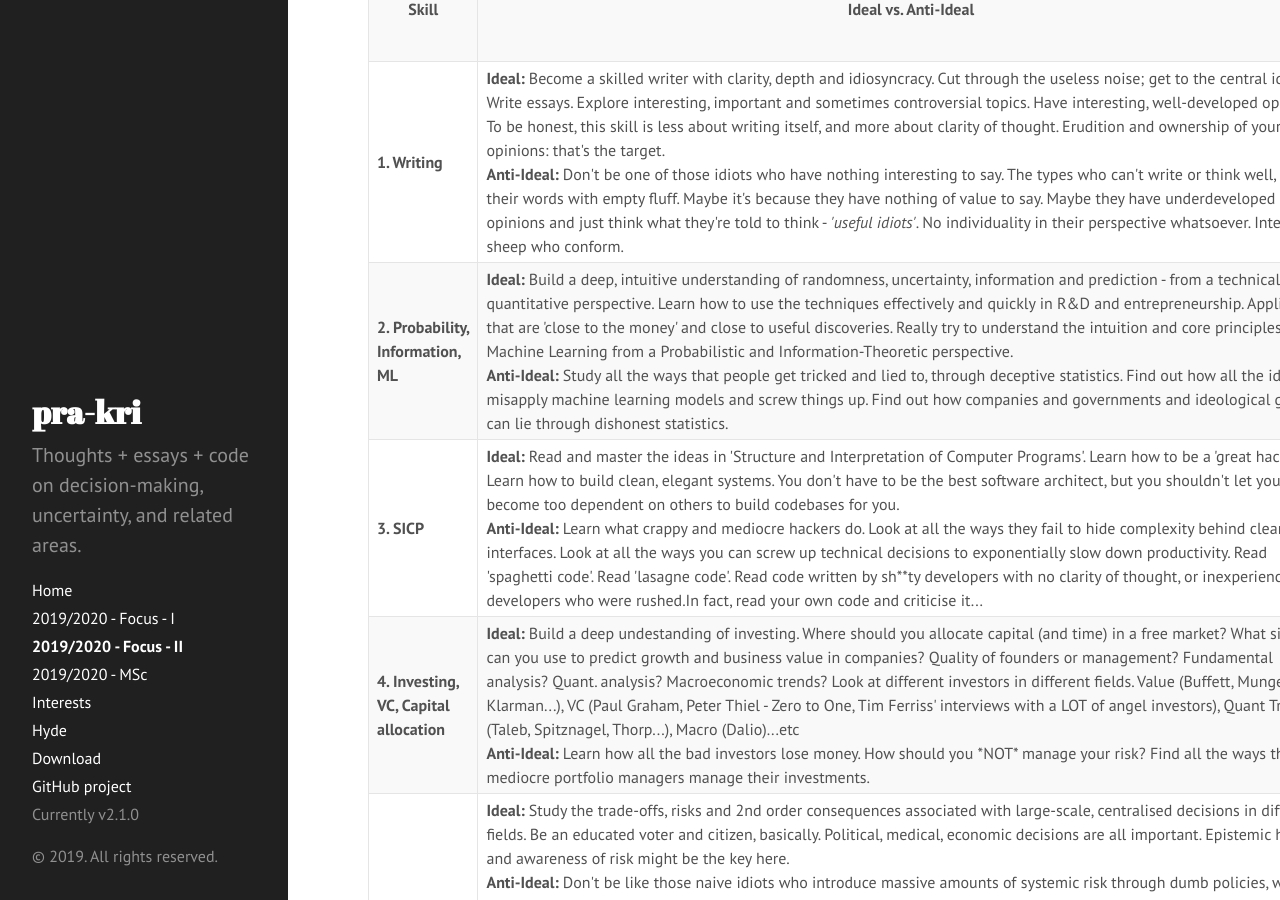
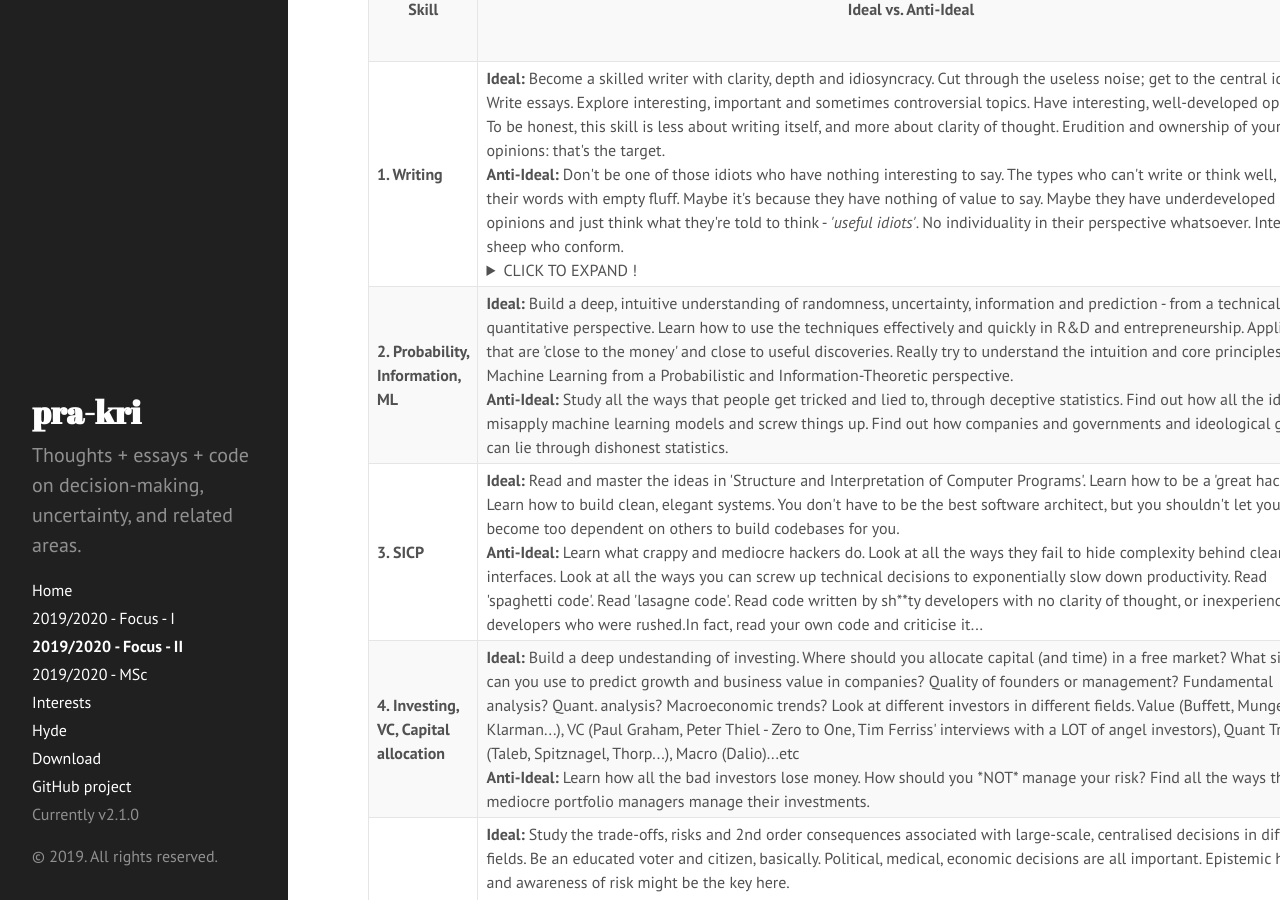
Before and after one commit to pra-kri/pra-kri.github.io, a Jekyll site: the page built from 2019to2020_focus_part2.md, in a window 1280 px wide and 900 px high, scrolled down 396 px. Built offline with Jekyll 4.4.1, drawn with Linux system fonts in a browser that asks for light colours; Markdown is read by kramdown in place of the engine named in the settings.

Commit message:
Update 2019to2020_focus_part2.md

````diff
--- a/2019to2020_focus_part2.md
+++ b/2019to2020_focus_part2.md
@@ -10,16 +10,27 @@ Via Negativa: learn what *NOT* to do. Have an image of who you *don't* want to e
 It's OK if you do not reach the heights of the ideals. But its not really acceptable to make the dumb choices and mistakes that your anti-ideals make. Maybe this is one area of life where disdain and arrogance can really be used productively.
 
 <details><summary>CLICK TO EXPAND !</summary>
-<p>
 
-#### Testing out collapsible boxes in markdown...Hopefully works in Jekyll.
+<table style="width:100%">
+  <tr>
+    <th>aaaaa</th>
+    <th>bbbbbb</th>
+    <th>ccccc</th>
+  </tr>
+  <tr>
+    <td>aa</td>
+    <td>bb</td>
+    <td>cc</td>
+  </tr>
+  <tr>
+    <td>aaa</td>
+    <td>bbb</td>
+    <td>ccc</td>
+  </tr>
+</table>
 
-```python
-print("nice, worked.")
-```
+</details>
 
-</p>
-</details>
 
 
 <table style="width:140%">
@@ -35,6 +46,7 @@ print("nice, worked.")
       <br>
       <b> Anti-Ideal: </b> Don't be one of those idiots who have nothing interesting to say. The types who can't write or think well, and fill their words with empty fluff. Maybe it's because they have nothing of value to say. Maybe they have underdeveloped opinions and just think what they're told to think - <i>'useful idiots'</i>. No individuality in their perspective whatsoever. Intellectual sheep who conform.
       <br>
+      <details><summary>CLICK TO EXPAND !</summary> abcdefghijkl testing expand functionality within table... </details>
     </td>
     <td>aaaaa</td>
   </tr>
````
